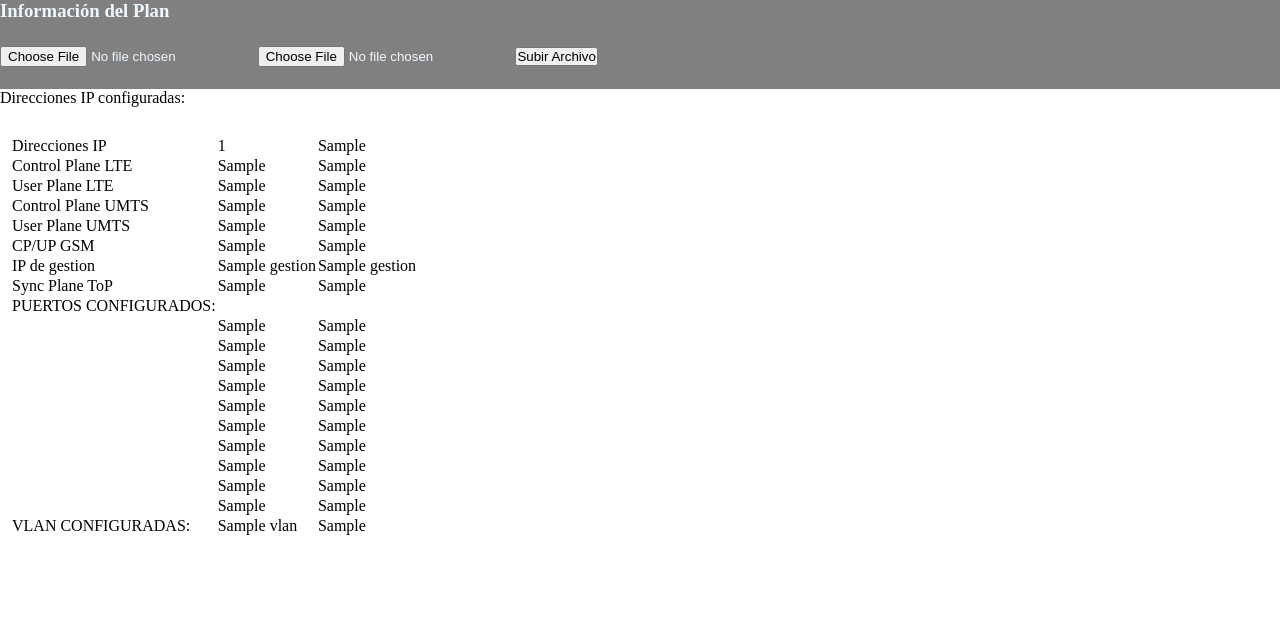
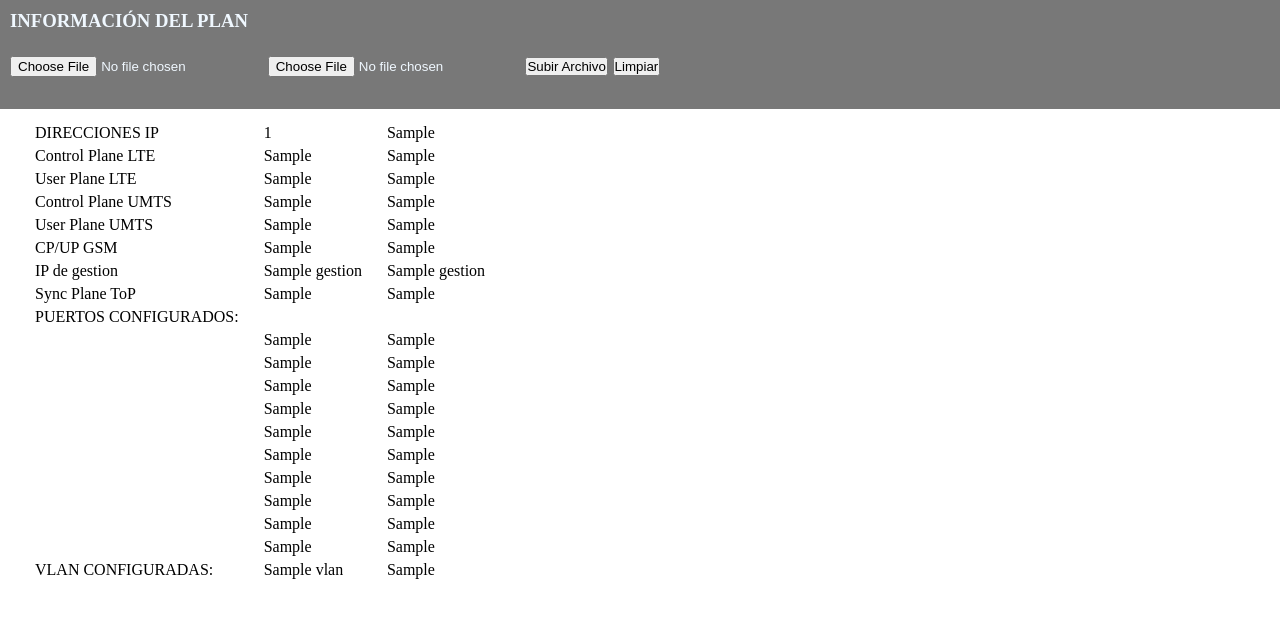
Before and after one commit to plepori/app, a Django app: template remo/templates/remo/home.html in a window 1280 px wide. Shown: the top 618 px of the page. Run offline with Django 4.2, Linux system fonts and the light colour scheme; the template is opened without the code that fills it: most values are stand-ins (such as "Sample title", 1, 10 or a date in 2020).

Commit message:
actualizacion 28-2

```diff
--- a/project/urls.py
+++ b/project/urls.py
@@ -1,18 +1,3 @@
-"""project URL Configuration
-
-The `urlpatterns` list routes URLs to views. For more information please see:
-    https://docs.djangoproject.com/en/4.1/topics/http/urls/
-Examples:
-Function views
-    1. Add an import:  from my_app import views
-    2. Add a URL to urlpatterns:  path('', views.home, name='home')
-Class-based views
-    1. Add an import:  from other_app.views import Home
-    2. Add a URL to urlpatterns:  path('', Home.as_view(), name='home')
-Including another URLconf
-    1. Import the include() function: from django.urls import include, path
-    2. Add a URL to urlpatterns:  path('blog/', include('blog.urls'))
-"""
 from django.contrib import admin
 from django.urls import path
 from remo.views import home
@@ -20,4 +5,4 @@ from remo.views import home
 urlpatterns = [
     path('admin/', admin.site.urls),
     path('remo', home.as_view(), name="inicio"),
-]
+    ]
--- a/remo/static/style.css
+++ b/remo/static/style.css
@@ -5,12 +5,18 @@
 }
 
 h3 {
-    background-color: gray;
+    background-color: rgb(120, 120, 120);
     color: aliceblue;
+    align-items: center;
+    padding: 10px;
 }
 
 table {
+    margin: 10px;
+    /*display: flex;*/
+    justify-content: center;
     align-items: center;
-    padding: 10px;
+    border-collapse: separate;
+    border-spacing: 25px 5px;
 
 }
--- a/remo/templates/remo/home.html
+++ b/remo/templates/remo/home.html
@@ -11,19 +11,20 @@
 <body>
 
     <h3>
-    Información del Plan<br><br>
+    INFORMACIÓN DEL PLAN<br><br>
 
     <form method="post"  enctype="multipart/form-data">
         {% csrf_token %}
         <input type="file" name="myfile">
         <input type="file" name="myfile2">
         <button type="submit">Subir Archivo</button>
+        <button type="reset" >Limpiar</button>
     </form> <!--class="form-signin"-->
     <br>
     </h3>
-    Direcciones IP configuradas:</br></br>
+
     <table>
-        <tr><td>Direcciones IP</td><td>{{cid}}</td><td>{{cid2}}</td></tr>
+        <tr><td>DIRECCIONES IP</td><td>{{cid}}</td><td>{{cid2}}</td></tr>
         <tr><td>Control Plane LTE</td><td>{{ip.CP_LTE}}</td><td>{{ip2.CP_LTE}}</td></tr>
         <tr><td>User Plane LTE</td><td>{{ip.UP_LTE}}</td><td>{{ip2.UP_LTE}}</td></tr>
         <tr><td>Control Plane UMTS</td><td>{{ip.CP_UMTS}}</td><td>{{ip2.CP_UMTS}}</td></tr>
```
Also changed, not shown: Test/prueba.py (+0 -1 lines), remo/templates/remo/error.html (added, +12 -0 lines), remo/views.py (+7 -4 lines).
